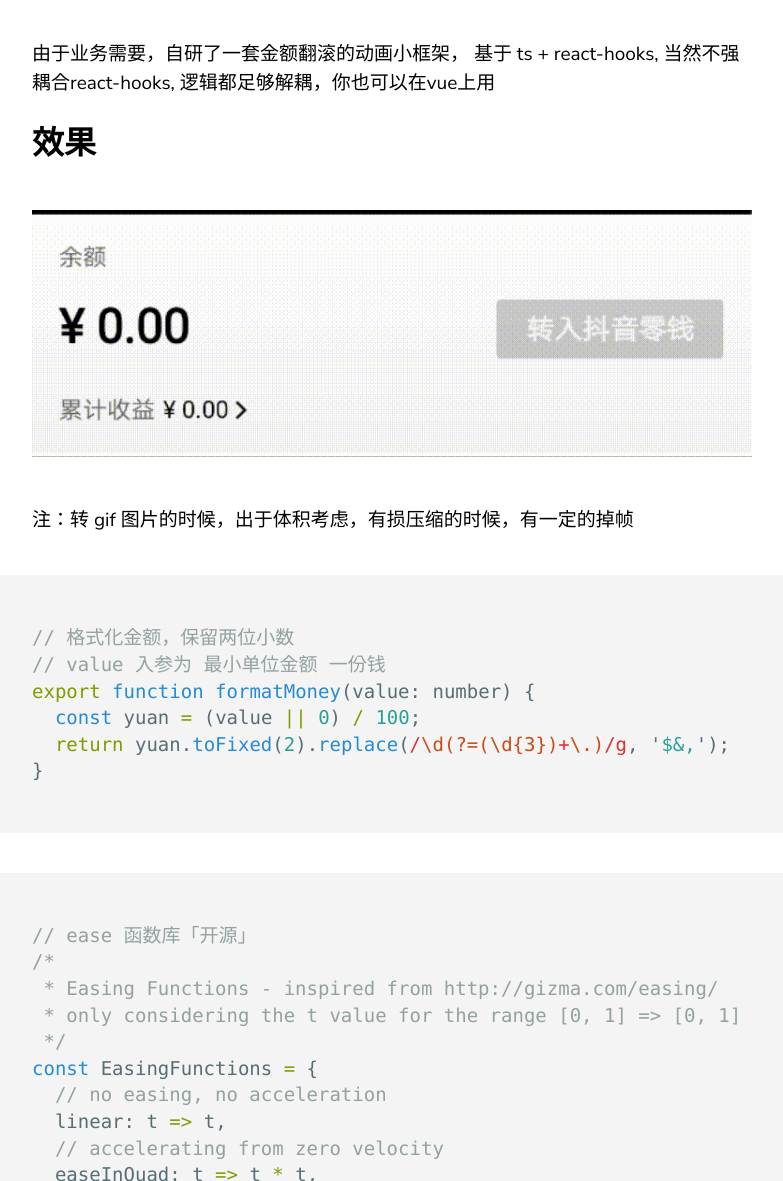
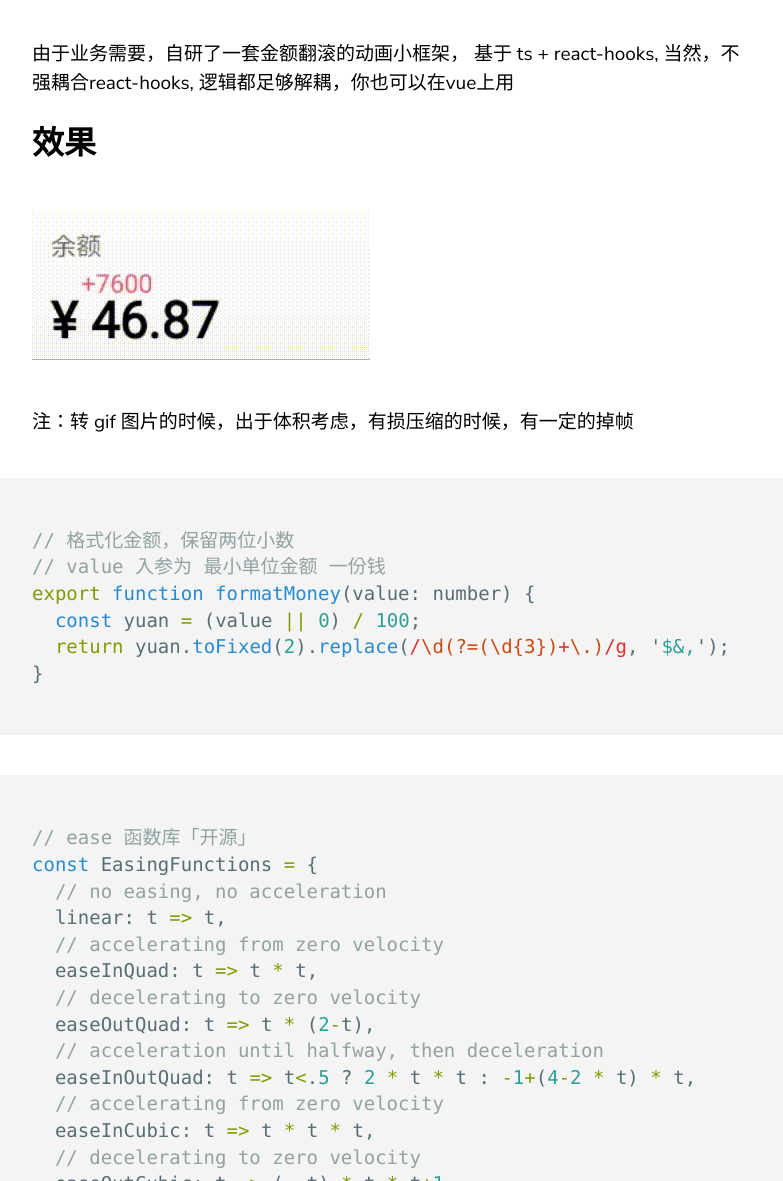
Before and after one commit to bilibiliou/bilibiliou.github.io, a Jekyll site: the page built from _posts/tech/2020-12-29-roll-money.markdown, in a window 1280 px wide and 1400 px high, scrolled down 213 px. Shown: the part 219-1400 px from the top of the window, without its empty margins (68-851 px from the left). Built offline with Jekyll 4.4.1, drawn with Linux system fonts in a browser that asks for light colours; some of the changed lines change nothing that is shown; some of the changed text lies outside the part shown.

Commit message:
new version

````diff
--- a/_posts/tech/2020-12-29-roll-money.markdown
+++ b/_posts/tech/2020-12-29-roll-money.markdown
@@ -1,11 +1,11 @@
 ---
 layout: post
-title: 自研数字翻滚动画框架
+title: 自己搭一套数字翻滚动画框架
 category: 技术
 keywords: 技术, 动画
 ---
 
-由于业务需要，自研了一套金额翻滚的动画小框架， 基于 ts + react-hooks, 当然不强耦合react-hooks, 逻辑都足够解耦，你也可以在vue上用
+由于业务需要，自研了一套金额翻滚的动画小框架， 基于 ts + react-hooks, 当然，不强耦合react-hooks, 逻辑都足够解耦，你也可以在vue上用
 
 ## 效果
 
@@ -24,10 +24,6 @@
 
 ```js
 // ease 函数库「开源」
-/*
- * Easing Functions - inspired from http://gizma.com/easing/
- * only considering the t value for the range [0, 1] => [0, 1]
- */
 const EasingFunctions = {
   // no easing, no acceleration
   linear: t => t,
@@ -85,7 +81,7 @@
   }
 
   start(newTarget?: number) {
-    // 重新设置目标值，当目标值被改动后，会从current 补间到新的目标值
+    // 重新设置目标值，当目标值被改动后，会从 current 补间到 target
     if (newTarget) {
       this.config.target = newTarget;
     }
@@ -145,6 +141,7 @@
       done();
       return;
     }
+
     // 根据 easing 函数，对单位增量进行控制，达到非线性补间的效果
     const _tween = Easing[ease]( Math.max(Math.abs(current - this._start) / this._valueAbs, 0.01) ) * 100;
     const _gapTime = this._mode === 1 ? Math.max(_tween * (this._valueAbs / (duration / frame)), 1) : gap;
````
Also changed, not shown: assets/img/roll_money.gif.
